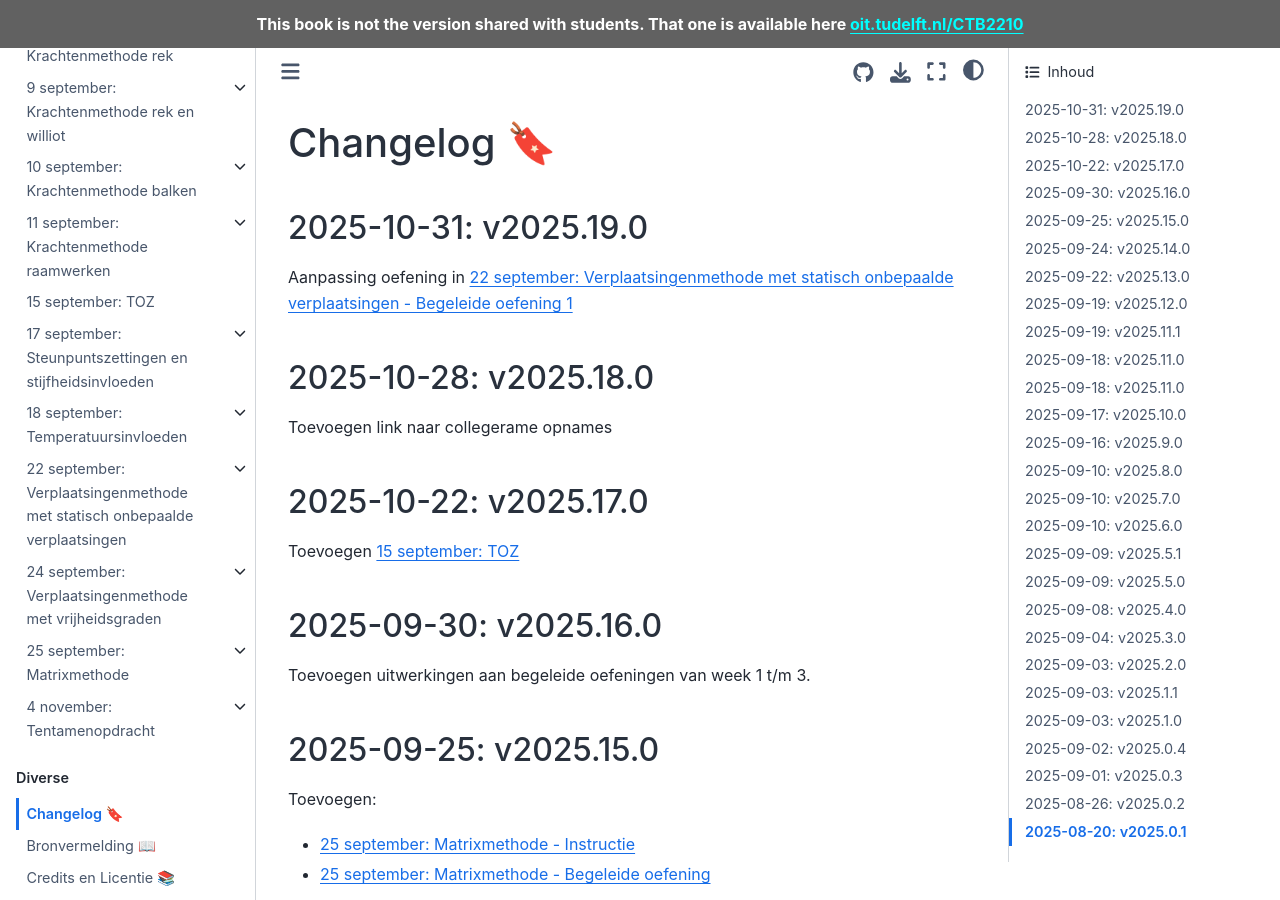
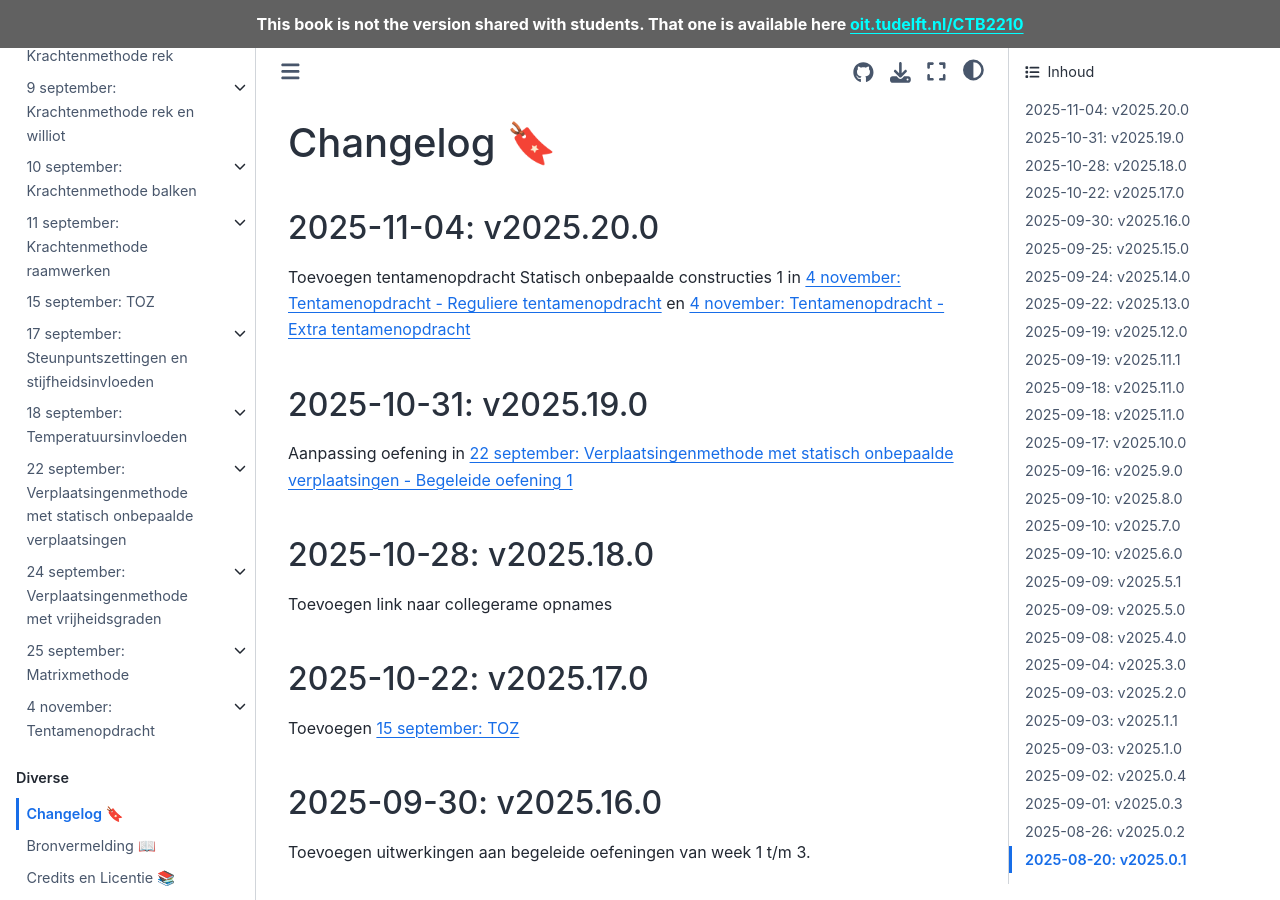
Before and after one commit to TUDelft-books/CTB2210, a Jupyter Book: the page built from book/changelog.md, in a window 1280 px wide and 900 px high. Built offline with Jupyter Book 1.0.4 settings and Sphinx 7.4.7 and the Sphinx Book theme 1.1.4, drawn with Linux system fonts in a browser that asks for light colours; comment, search, counter and statistics services are not loaded.

Commit message:
Update changelog.md

```diff
--- a/book/changelog.md
+++ b/book/changelog.md
@@ -1,4 +1,7 @@
 # Changelog 🔖
+
+## 2025-11-04: v2025.20.0
+Toevoegen tentamenopdracht Statisch onbepaalde constructies 1 in [4 november: Tentamenopdracht - Reguliere tentamenopdracht](./exam/exam.md) en [4 november: Tentamenopdracht - Extra tentamenopdracht](./exam/exam2.md)
 
 ## 2025-10-31: v2025.19.0
 Aanpassing oefening in [22 september: Verplaatsingenmethode met statisch onbepaalde verplaatsingen - Begeleide oefening 1](./verplaatsingenmethode/lesoefening.md)
```
